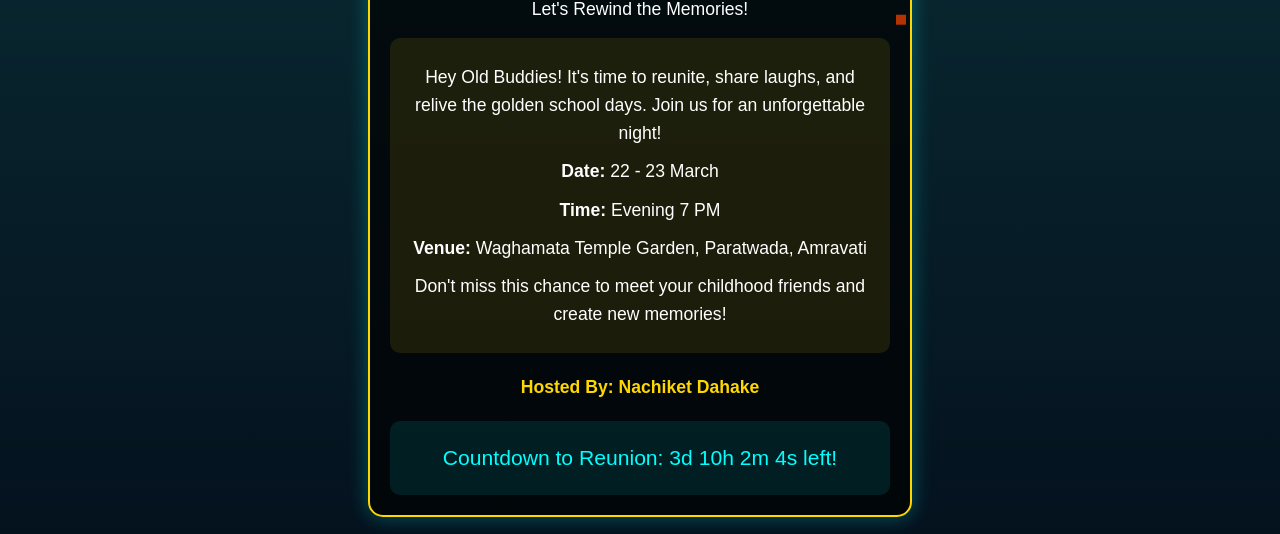
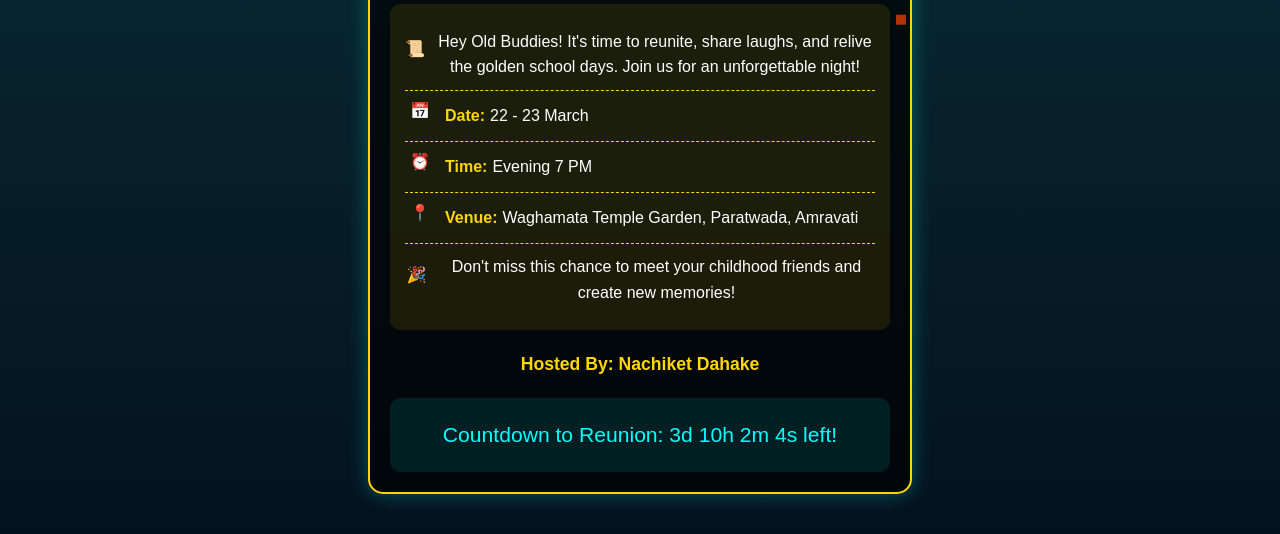
Before and after one commit to nachiee/Reunion, a plain HTML site: page index.html in a window 1280 px wide. Shown: the part 266-800 px from the top of the page. Drawn offline with Linux system fonts and the light colour scheme.

Commit message:
Update index.html

```diff
--- a/index.html
+++ b/index.html
@@ -44,6 +44,7 @@
             max-width: 300px;
             margin-bottom: 20px;
             border-radius: 10px;
+            animation: bounce 2s infinite;
         }
         @keyframes bounce {
             0%, 20%, 50%, 80%, 100% { transform: translateY(0); }
@@ -60,6 +61,38 @@
             padding: 15px;
             border-radius: 10px;
             margin: 15px 0;
+            position: relative;
+        }
+        .details .detail-item {
+            display: flex;
+            align-items: center;
+            padding: 10px 0;
+            border-bottom: 1px dashed #ffd700; /* Dashed separator */
+            transition: transform 0.3s ease, box-shadow 0.3s ease;
+        }
+        .details .detail-item:last-child {
+            border-bottom: none; /* Remove border for the last item */
+        }
+        .details .detail-item:hover {
+            transform: scale(1.02);
+            box-shadow: 0 0 10px rgba(0, 255, 255, 0.5);
+        }
+        .details .detail-item .icon {
+            width: 30px;
+            height: 30px;
+            margin-right: 10px;
+            display: inline-block;
+        }
+        .details .detail-item p {
+            margin: 0;
+            font-size: 1em;
+            display: flex;
+            align-items: center;
+            color: #fff;
+        }
+        .details .detail-item strong {
+            color: #ffd700;
+            margin-right: 5px;
         }
         .host {
             color: #ffd700;
@@ -92,22 +125,36 @@
     </style>
 </head>
 <body>
-    <!-- Confetti decoration -->
     <div class="confetti" style="left: 10%; animation-duration: 4.5s;"></div>
     <div class="confetti" style="left: 30%; animation-duration: 5s;"></div>
     <div class="confetti" style="left: 50%; animation-duration: 4s;"></div>
     <div class="confetti" style="left: 70%; animation-duration: 3.5s;"></div>
 
     <div class="container">
-        <img src="aaa.jpg" alt="Reunion Header" class="header-img">
+        <img src="reunion_photo.jpg" alt="Reunion Header" class="header-img">
         <h1>PRIMARY SCHOOL REUNION</h1>
         <p>Let's Rewind the Memories!</p>
         <div class="details">
-            <p>Hey Old Buddies! It's time to reunite, share laughs, and relive the golden school days. Join us for an unforgettable night!</p>
-            <p><strong>Date:</strong> 22 - 23 March</p>
-            <p><strong>Time:</strong> Evening 7 PM</p>
-            <p><strong>Venue:</strong> Waghamata Temple Garden, Paratwada, Amravati</p>
-            <p>Don't miss this chance to meet your childhood friends and create new memories!</p>
+            <div class="detail-item">
+                <span class="icon">📜</span>
+                <p>Hey Old Buddies! It's time to reunite, share laughs, and relive the golden school days. Join us for an unforgettable night!</p>
+            </div>
+            <div class="detail-item">
+                <span class="icon">📅</span>
+                <p><strong>Date:</strong> 22 - 23 March</p>
+            </div>
+            <div class="detail-item">
+                <span class="icon">⏰</span>
+                <p><strong>Time:</strong> Evening 7 PM</p>
+            </div>
+            <div class="detail-item">
+                <span class="icon">📍</span>
+                <p><strong>Venue:</strong> Waghamata Temple Garden, Paratwada, Amravati</p>
+            </div>
+            <div class="detail-item">
+                <span class="icon">🎉</span>
+                <p>Don't miss this chance to meet your childhood friends and create new memories!</p>
+            </div>
         </div>
         <p class="host">Hosted By: <span>Nachiket Dahake</span></p>
         <div class="countdown">
```
